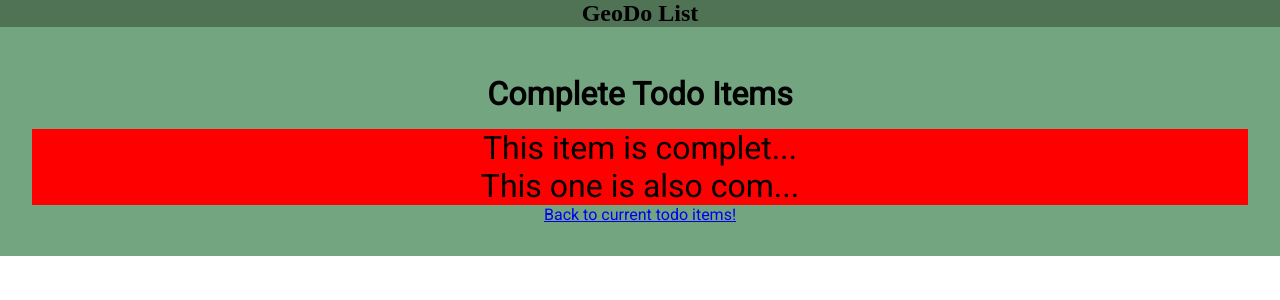
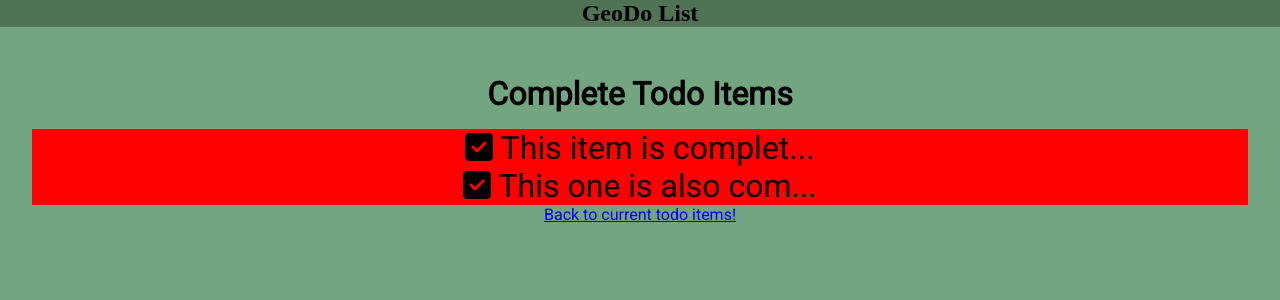
Before and after one commit to csci5117s23/homework-2-folti002, a Next.js app: page /done in a window 1280 px wide. Shown: the top 300 px of the page. Built offline with nearby package versions, Linux system fonts and the light colour scheme.

Commit message:
Restructure files

```diff
--- a/src/features/TodoItem.js
+++ b/src/features/TodoItem.js
@@ -1,4 +1,5 @@
 import { faSquareCheck } from "@fortawesome/free-solid-svg-icons";
+import { FontAwesomeIcon } from "@fortawesome/react-fontawesome";
 import { useState } from "react";
 
 export default function TodoItem({ item }) {
@@ -15,7 +16,7 @@ export default function TodoItem({ item }) {
 
   return (
     <div className="todo-item" onClick={handleClick}>
-      <i class="fa-square-check"></i>
+      <FontAwesomeIcon icon={faSquareCheck} />
       {isChecked ? (
         <span> <s>{item}</s> </span>
       ) : (
--- a/src/features/TodoList.js
+++ b/src/features/TodoList.js
@@ -1,7 +1,6 @@
 import TodoItem from "./TodoItem";
 
 export default function TodoList({ todos }) {
-  console.log("My todos: " + todos);
   const todoList = todos.map((todoItem) =>
     <TodoItem item={todoItem.item} ></TodoItem>
   );
--- a/src/pages/done.js
+++ b/src/pages/done/index.js
@@ -1,9 +1,9 @@
 import Link from 'next/link';
 import { useEffect, useState } from 'react';
-import TodoList from '../features/TodoList';
-import TopBar from '../features/TopBar';
+import TodoList from '@/features/TodoList';
+import TopBar from '@/features/NavBar';
 
-export default function Todos() {
+export default function DoneTodos() {
   const [loading, setLoading] = useState(false);
 
   const [todos, setTodos] = useState([{item: "This item is complete!"},
--- a/src/pages/index.js
+++ b/src/pages/index.js
@@ -1,6 +1,6 @@
 import Link from 'next/link';
 import Head from 'next/head';
-import TopBar from '../features/TopBar';
+import TopBar from '../features/NavBar';
 
 export default function Home() {
   return (
@@ -12,6 +12,7 @@ export default function Home() {
         <link rel="icon" href="/favicon.ico" />
       </Head>
       <TopBar>  </TopBar>
+      <body>
         <div className='container'>
           <h1> Welcome to your GeoDo List! </h1>
           <h3> Sign in or create an account below! </h3>
@@ -19,6 +20,7 @@ export default function Home() {
           <br></br>
           <Link href='todos'> View your todos </Link>
         </div>
+      </body>
     </>
   );
 }
--- /dev/null
+++ b/src/pages/todos/[id].js
@@ -0,0 +1,3 @@
+export default function TodoItemContent() {
+  return ;
+}
--- a/src/pages/todos.js
+++ b/src/pages/todos/index.js
@@ -1,7 +1,7 @@
 import Link from 'next/link';
 import { useEffect, useState } from 'react';
 import TodoList from '@/features/TodoList';
-import TopBar from '@/features/TopBar';
+import TopBar from '@/features/NavBar';
 import AddTodoItem from '@/features/AddTodoItem';
 
 export default function Todos() {
@@ -42,7 +42,6 @@ export default function Todos() {
       }));
     } else {
       setTodos([{item: formJson.item}]);
-      console.log("Todos set to: ", todos);
     }
   }
 
--- a/src/styles/styles.css
+++ b/src/styles/styles.css
@@ -4,6 +4,11 @@
   margin: 0;
   padding: 0;
   box-sizing: border-box;
+}
+
+body {
+  background-color: #73A580;
+  margin: auto;
 }
 
 .top-bar {
```
Also changed, not shown: src/features/NavBar.js (line endings or trailing spaces). Lines whose indentation alone changed are shown as unchanged.
